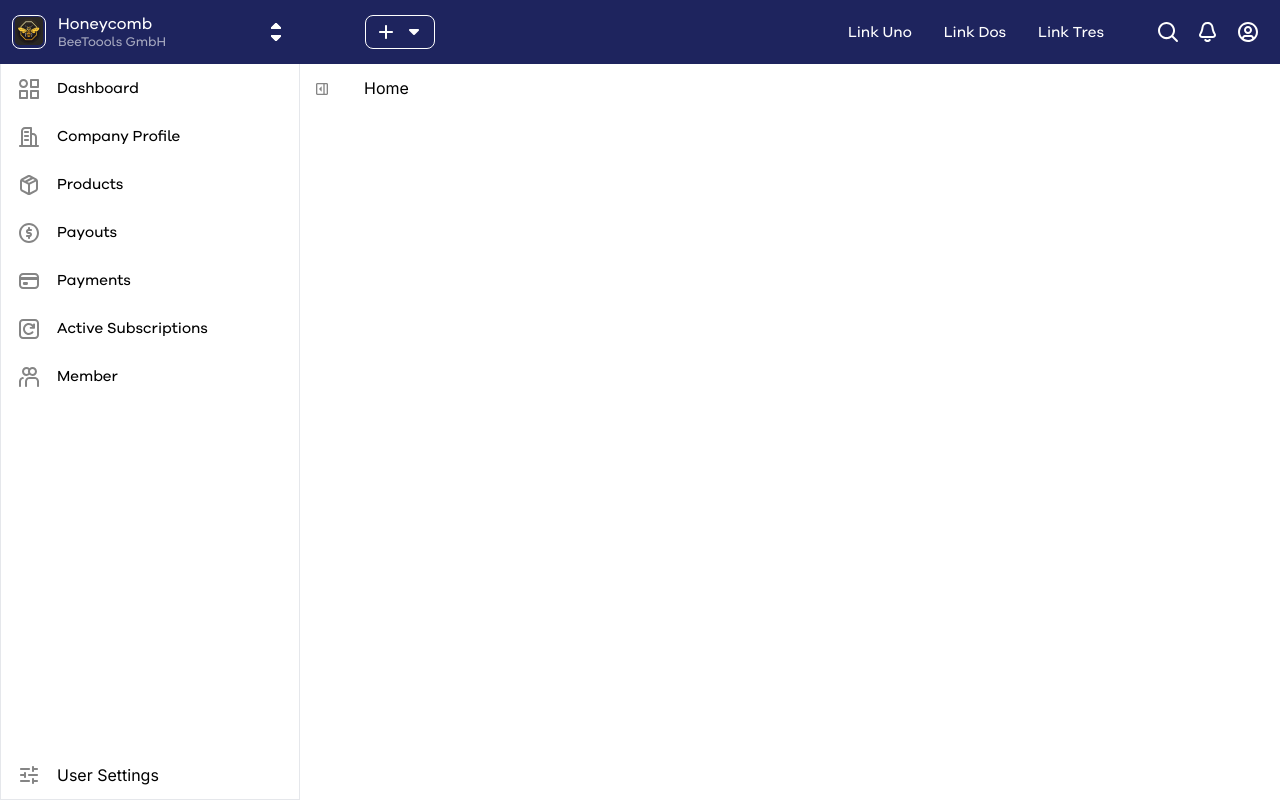
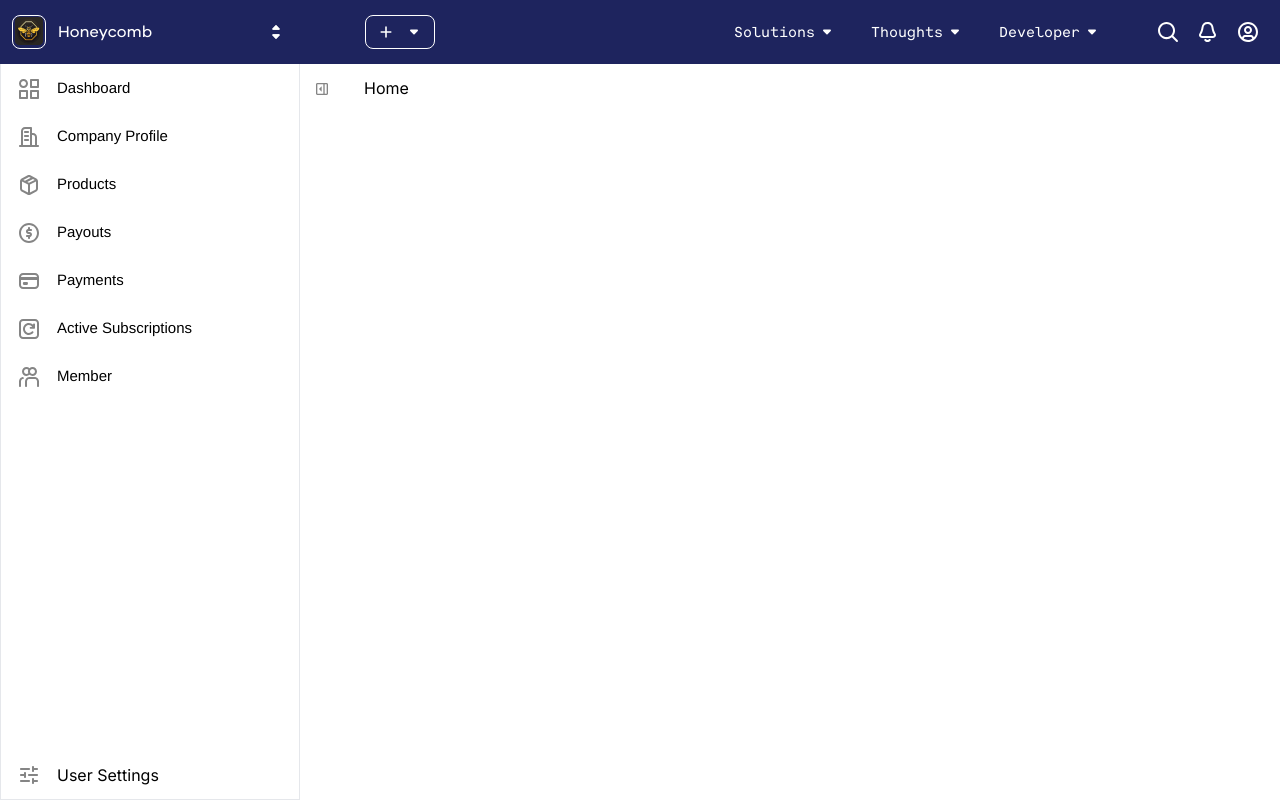
Before and after one commit to clyptomania/yatta-garage, a Next.js app: page /vision in a window 1280 px wide. Built offline with nearby package versions, Linux system fonts and the light colour scheme.

Commit message:
dashboard: refined icon sizes, add json list logic

```diff
--- a/app/globals.css
+++ b/app/globals.css
@@ -77,16 +77,16 @@ body {
 }
 
 p, h1, h2, h3, a {
-  font-family: "Yatta Hiro Grotesque" !important;
+  font-family: "Yatta Hiro Grotesque";
 }
 
 h1 {
-  font-weight: bold !important;
+  font-weight: bold;
   font-size: 27px;
 }
 
 h2 {
-  font-weight: bold !important;
+  font-weight: bold;
 }
 
 header {
--- a/app/layout.tsx
+++ b/app/layout.tsx
@@ -1,8 +1,29 @@
 import type { Metadata } from 'next'
 import { Inter } from 'next/font/google'
 import './globals.css'
+import localfont from "next/font/local"
 
 const inter = Inter({ subsets: ['latin'] })
+
+const yattaMono = localfont({
+  src: [
+    {
+    path: "../public/font/WOFF/HiroMono-Regular.woff",
+    weight: "normal",
+    },
+  ],
+  variable: "--font-hiro-mono",
+});
+
+const yattaSans = localfont({
+  src: [
+    {
+    path: "../public/font/WOFF/HiroGrotesque-Regular.woff",
+    weight: "normal",
+    },
+  ],
+  variable: "--font-hiro-sans",
+});
 
 export const metadata: Metadata = {
   title: 'Create Next App',
@@ -15,7 +36,7 @@ export default function RootLayout({
   children: React.ReactNode
 }) {
   return (
-    <html lang="en">
+    <html lang="en" className={' ${yattaMono.variable}, ${yattaSans.variable}'}>
       <body className={inter.className}>{children}</body>
     </html>
   )
--- a/components/Dashboard-navbar.tsx
+++ b/components/Dashboard-navbar.tsx
@@ -2,14 +2,37 @@
 
 import React from "react";
 import Image from "next/image";
-import iconSearch from "../public/icons/search.svg";
-import iconNotification from "../public/icons/notification.svg";
-import iconProfile from "../public/icons/user-circle.svg";
-import iconPlus from "../public/icons/plus.svg";
-import iconCaretUp from "../public/icons/caret-up.svg";
-import iconCaretDown from "../public/icons/caret-down.svg";
-import iconCaretDouble from "../public/icons/caret-double-vertical.svg";
-import groupIconExample from "../public/icons/Group-240753.png";
+import iconSearch from "@/public/icons/search.svg";
+import iconNotification from "@/public/icons/notification.svg";
+import iconProfile from "@/public/icons/user-circle.svg";
+import iconPlus from "@/public/icons/plus.svg";
+import iconCaretUp from "@/public/icons/caret-up.svg";
+import iconCaretDown from "@/public/icons/caret-down.svg";
+import iconCaretDouble from "@/public/icons/caret-double-vertical.svg";
+import groupIconExample from "@/public/icons/Group-240753.png";
+import Link from "next/link";
+// import navbarLinks from "@/public/JSON/navbarLinks.json";
+
+const navbarLinks = [
+    {
+      name: "Solutions",
+      href: "/vision/solutions",
+      icon: iconCaretDown,
+      iconId: "icon-caret-down",
+    },
+    {
+      name: "Thoughts",
+      href: "/vision/thoughts",
+      icon: iconCaretDown,
+      iconId: "icon-caret-down",
+    },
+    {
+      name: "Developer",
+      href: "/vision/developer",
+      icon: iconCaretDown,
+      iconId: "icon-caret-down",
+    },
+  ];
 
 
 const DashboardNavbar = () => {
@@ -30,10 +53,10 @@ const DashboardNavbar = () => {
                         />
                         <div className="flex flex-col text-white px-3">
                             <p className="mr-auto leading-4" id="product-name">Honeycomb</p>
-                            <p className="text-[13px] opacity-60 mr-auto leading-3 pt-1" id="product-company">BeeToools GmbH</p>
+                            {/* <p className="text-[13px] opacity-60 mr-auto leading-3 pt-1" id="product-company">BeeToools GmbH</p> */}
                         </div>
                         <Image
-                            className="ml-auto"
+                            className="ml-auto h-[1.1rem]"
                             id="caret-double-icon"
                             src={iconCaretDouble}
                             alt="Caret Double Icon"
@@ -42,16 +65,16 @@ const DashboardNavbar = () => {
                     </button>
                 </div>
                 <div className="child w-[200px] mr-auto my-auto" id="add-group">
-                    <button className="flex m-auto py-1 px-2 border-solid border-white rounded-[8px] border-[1px]">
+                    <button className="flex m-auto h-[34px] py-1 px-2 border-solid border-white rounded-[8px] border-[1px]">
                         <Image
-                            className="mr-1"
+                            className="mr-1 h-[1.2rem] m-auto"
                             id="add-group"
                             src={iconPlus}
                             alt="Add Group"
                             style={{}}
                         />
                         <Image
-                            className=""
+                            className="h-[1.2rem] m-auto"
                             id="group-caret-down"
                             src={iconCaretDown}
                             alt="Add Group Dropdown"
@@ -60,9 +83,18 @@ const DashboardNavbar = () => {
                     </button>
                 </div>
                 <div className="child flex justify-between text-white" id="nav-links">
-                    <a className="m-auto">Link Uno</a>
-                    <a className="m-auto">Link Dos</a>
-                    <a className="m-auto">Link Tres</a>
+                    {navbarLinks.map(({ name, href, icon: Icon, iconId}) => (
+                        <Link href={href} className="flex m-auto font-yattaMono">
+                            {name}
+                            <Image
+                                className="h-[1.2rem] m-auto"
+                                id={iconId}
+                                src={Icon}
+                                alt={name}
+                                style={{}}
+                            />
+                        </Link>
+                    ))}
                 </div>
                 <div className="child flex justify-between px-3" id="nav-profile">
                     <Image
--- a/components/Sidebar.tsx
+++ b/components/Sidebar.tsx
@@ -78,8 +78,9 @@ export default function Sidebar () {
             alt="Collapse Sidebar"
             style={{}}
           />
-          </button>
-        <aside className="sidebar flex flex-col border col-span-1 h-screen pt-16 relative bg-white" id="sidebar" data-collapse={isCollapsedSidebar}>
+        </button>
+
+        <aside className="sidebar flex flex-col border col-span-1 h-screen pt-16 relative bg-white overflow-hidden" id="sidebar" data-collapse={isCollapsedSidebar}>
           <ul className="w-full mt-0 overflow-y-auto overflow-x-hidden" id="sidebar-list">
             {sidebarItems.map(({ name, href, icon: Icon, iconId }) => (
               <li className="flex items-center pl-4 h-[48px] hover:bg-[#F4F0FF] text-black hover:text-[#8649FF] hover:font-bold text-[15px]" key={name}>
@@ -107,6 +108,7 @@ export default function Sidebar () {
                 <span className="label ml-4">User Settings</span>
           </button>
         </aside>
+
       </div>
     </>
   )
--- /dev/null
+++ b/public/JSON/navbarLinks.json
@@ -0,0 +1,20 @@
+[
+    {
+      "name": "Solutions",
+      "href": "/vision/solutions",
+      "icon": "iconCaretDown",
+      "iconId": "icon-caret-down"
+    },
+    {
+      "name": "Thoughts",
+      "href": "/vision/thoughts",
+      "icon": "iconCaretDown",
+      "iconId": "icon-caret-down"
+    },
+    {
+      "name": "Developer",
+      "href": "/vision/developer",
+      "icon": "iconCaretDown",
+      "iconId": "icon-caret-down"
+    }
+  ]
--- a/tailwind.config.ts
+++ b/tailwind.config.ts
@@ -13,7 +13,12 @@ const config: Config = {
         'gradient-conic':
           'conic-gradient(from 180deg at 50% 50%, var(--tw-gradient-stops))',
       },
+      fontFamily: {
+        'yattaMono': ['"Yatta Hiro Mono"', 'mono'],
+        'yattaSans': ['"Yatta Hiro Grotesque"', 'sans-serif'],
+      },
     },
+
   },
   plugins: [],
   important: true,
```
Also changed, not shown: public/JSON/sidebarItems.json (added, +44 -0 lines).
